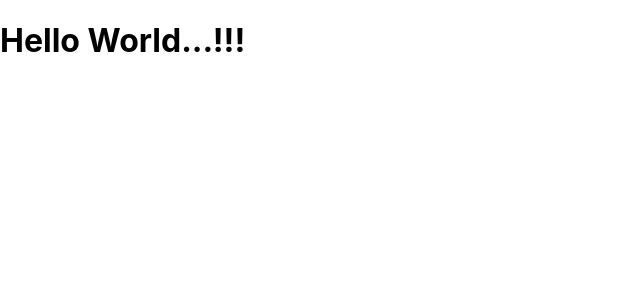
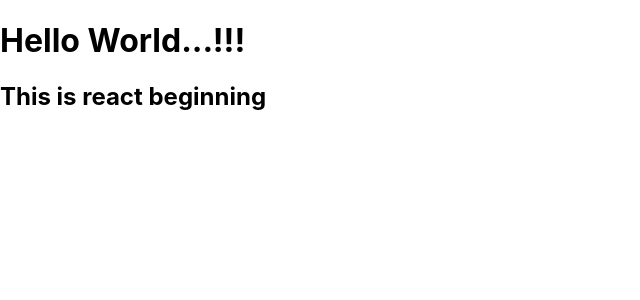
Before and after one commit to Shivam-bot/react, a React (Create React App) app in the folder react_start/: page / in a window 1280 px wide. Shown: the top 300 px of the page, without its empty margins (0-640 px from the left). Built offline with nearby package versions, Linux system fonts and the light colour scheme.

Commit message:
jsx array

```diff
--- a/react_start/src/index.js
+++ b/react_start/src/index.js
@@ -5,8 +5,10 @@ import App from './App';
 import reportWebVitals from './reportWebVitals';
 
 ReactDOM.render(
-
-    <h1>Hello World...!!!</h1>
+    [
+      <h1>Hello World...!!!</h1>,
+      <h2>This is react beginning</h2>
+]
   ,
   document.getElementById('root')
 );
```
Also changed, not shown: 1 other file (tests, documents, lock files or other folders).
